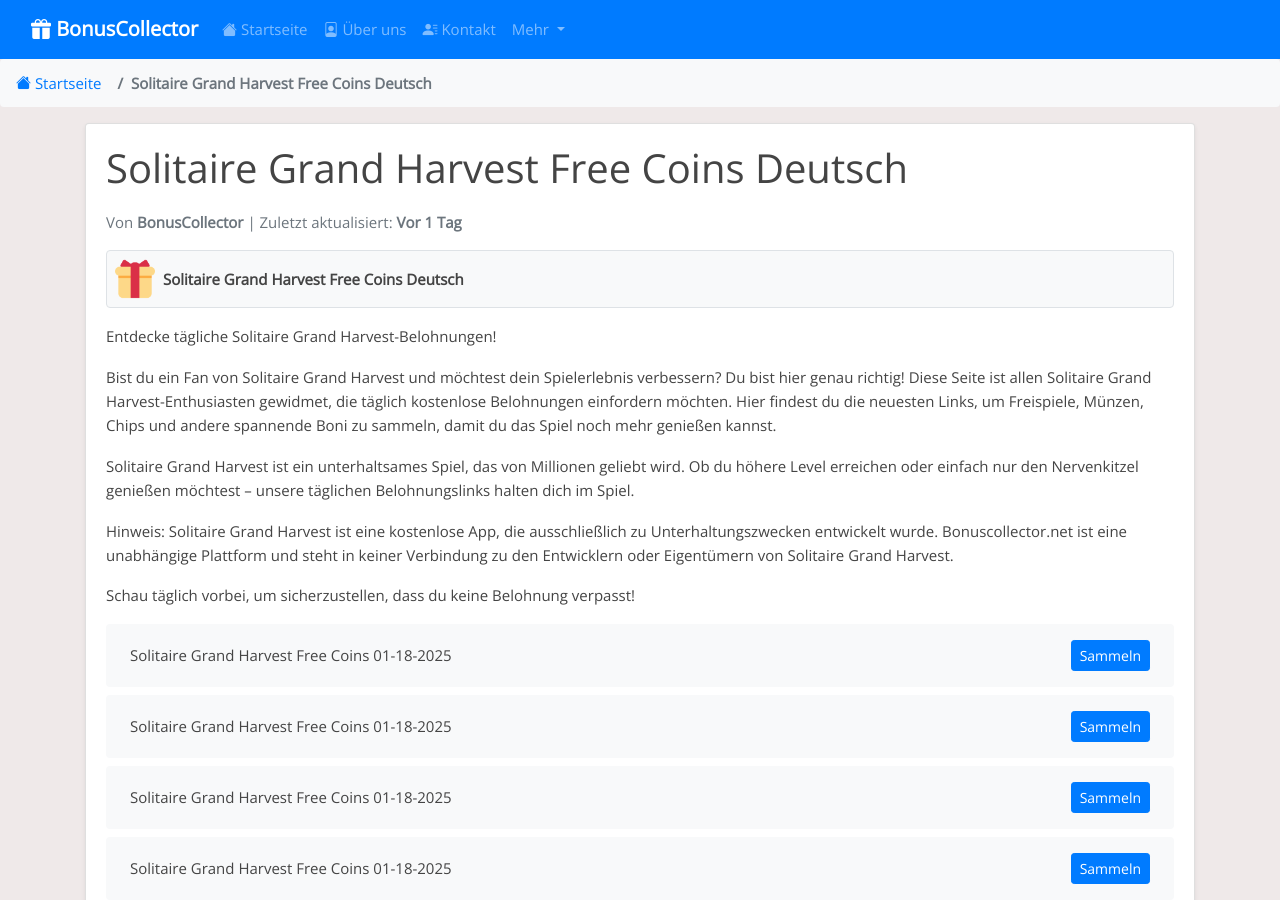
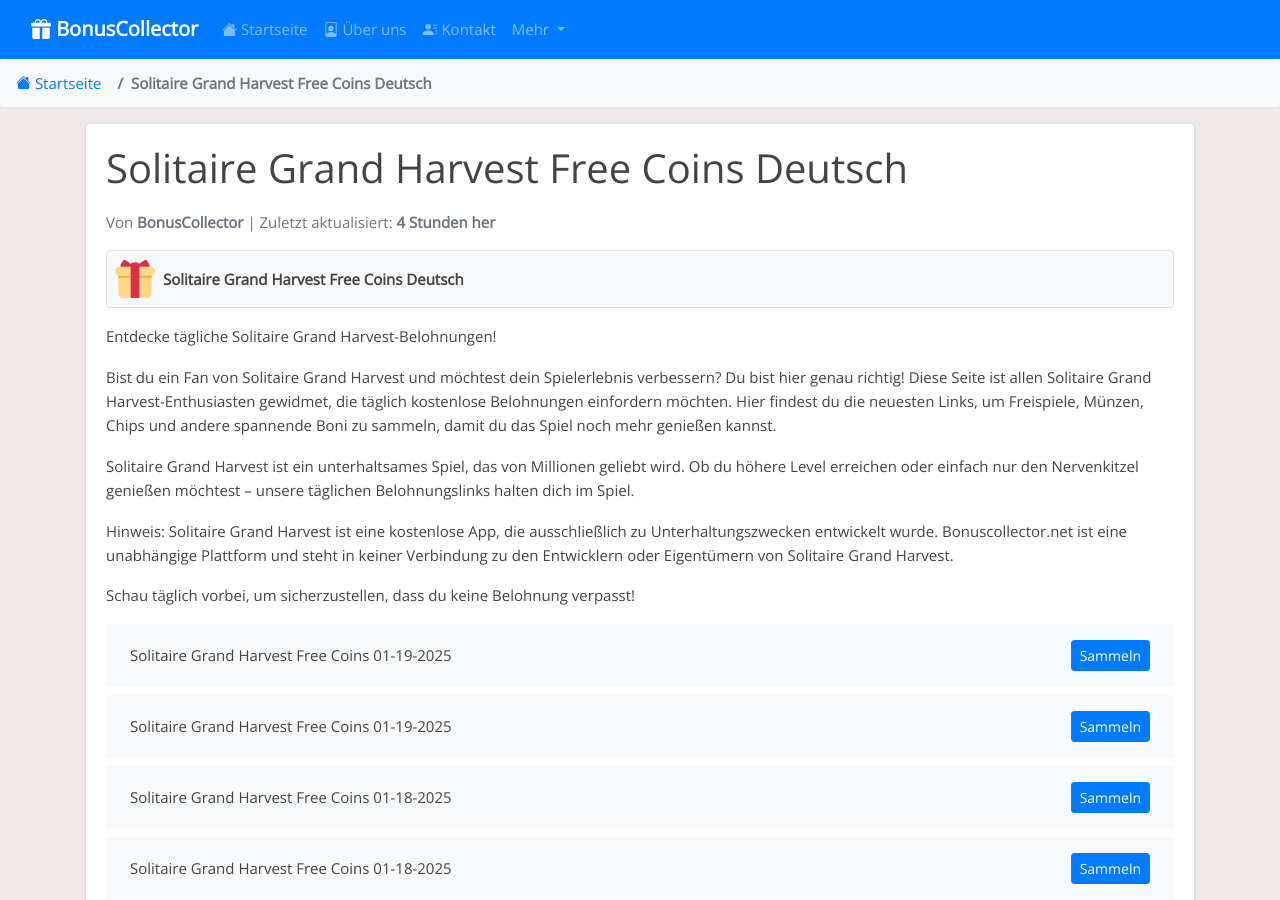
Before and after one commit to Prollad99/bs-de, a Jekyll site: the page built from _posts/2025-01-18-solitaire-grand-harvest.md, in a window 1280 px wide and 900 px high. Built offline with Jekyll 4.4.1, drawn with Linux system fonts in a browser that asks for light colours.

Commit message:
Aktualisiere solitaire-grand-harvest-Belohnungslinks, Inhalte und Änderungsdatum

```diff
--- a/_data/include_files.yml
+++ b/_data/include_files.yml
@@ -2,7 +2,7 @@
   last_modified: 2025-01-19 13:14:12
 
 solitaire-grand-harvest.html:
-  last_modified: 2025-01-18 14:35:11
+  last_modified: 2025-01-19 14:12:11
 
 match-masters.html:
   last_modified: 2025-01-19 12:21:52
--- a/_includes/solitaire-grand-harvest.html
+++ b/_includes/solitaire-grand-harvest.html
@@ -1,4 +1,12 @@
 <ul class="list-group mt-3 mb-4">
+  <li class="list-group-item d-flex justify-content-between align-items-center">
+    <span>Solitaire Grand Harvest Free Coins 01-19-2025</span>
+    <a href="https://grandharvest.onelink.me/CT7t/7rw2gguh" class="btn btn-primary btn-sm">Sammeln</a>
+  </li>
+  <li class="list-group-item d-flex justify-content-between align-items-center">
+    <span>Solitaire Grand Harvest Free Coins 01-19-2025</span>
+    <a href="https://grandharvest.onelink.me/CT7t/75kwdcqs" class="btn btn-primary btn-sm">Sammeln</a>
+  </li>
   <li class="list-group-item d-flex justify-content-between align-items-center">
     <span>Solitaire Grand Harvest Free Coins 01-18-2025</span>
     <a href="https://grandharvest.onelink.me/CT7t/e7g7pgl3" class="btn btn-primary btn-sm">Sammeln</a>
@@ -391,12 +399,4 @@
     <span>Solitaire Grand Harvest Free Coins 01-18-2025</span>
     <a href="https://grandharvest.onelink.me/CT7t/nuis8db6" class="btn btn-primary btn-sm">Sammeln</a>
   </li>
-  <li class="list-group-item d-flex justify-content-between align-items-center">
-    <span>Solitaire Grand Harvest Free Coins 01-18-2025</span>
-    <a href="https://grandharvest.onelink.me/CT7t/8rbn071r" class="btn btn-primary btn-sm">Sammeln</a>
-  </li>
-  <li class="list-group-item d-flex justify-content-between align-items-center">
-    <span>Solitaire Grand Harvest Free Coins 01-18-2025</span>
-    <a href="https://grandharvest.onelink.me/CT7t/2si325f1" class="btn btn-primary btn-sm">Sammeln</a>
-  </li>
 </ul>
```
Also changed, not shown: links-json/solitaire-grand-harvest.json (+8 -8 lines).
